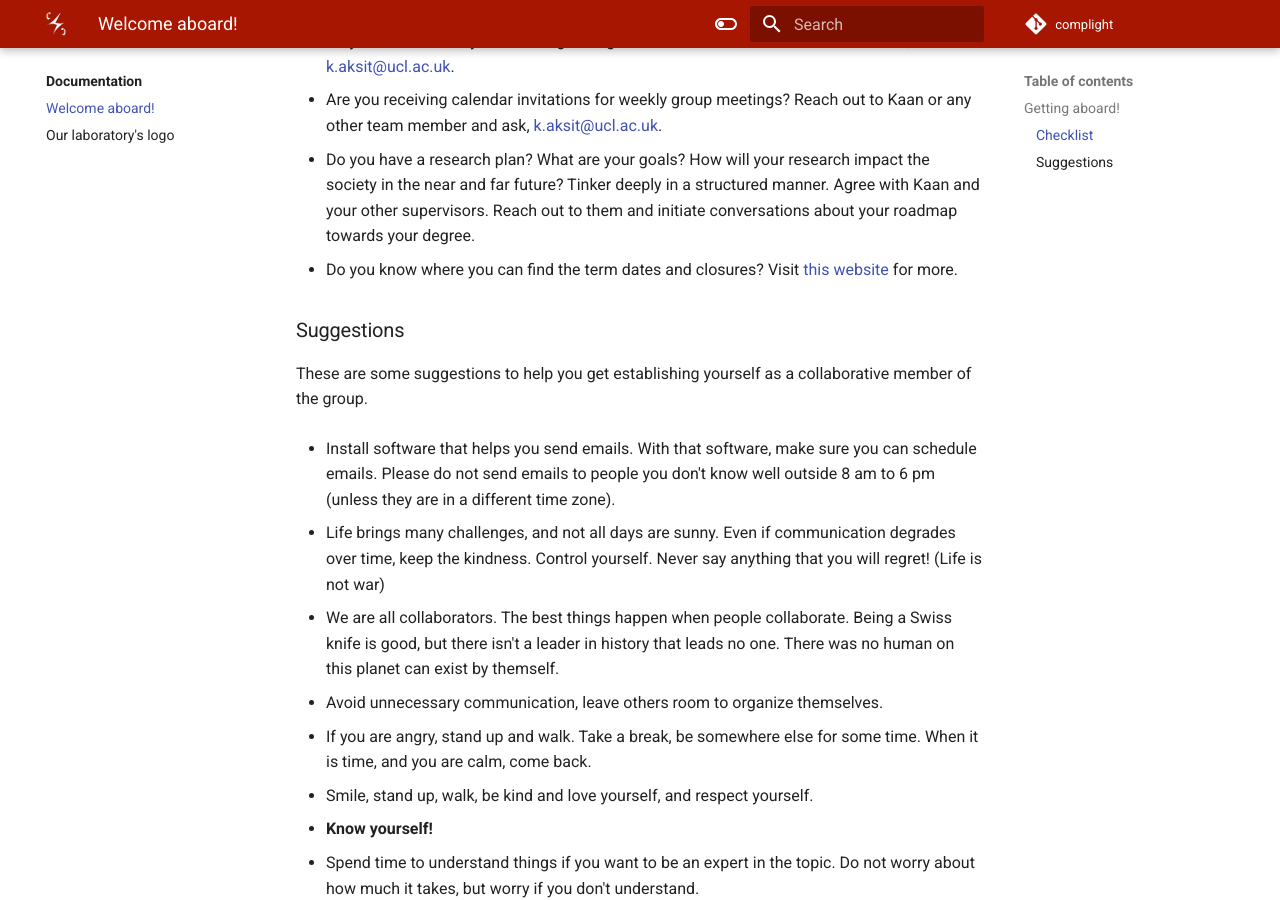
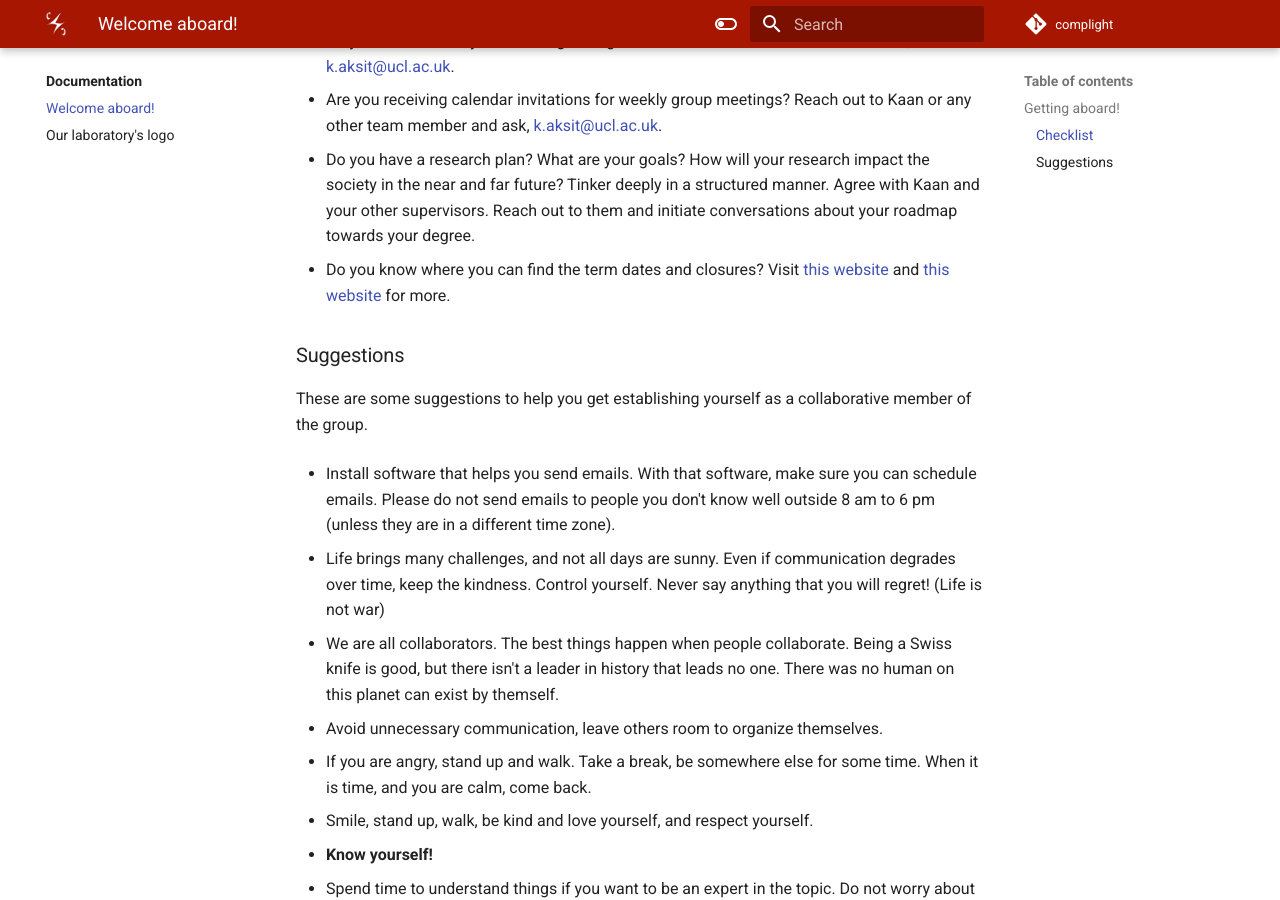
Before and after one commit to complight/complight.github.io, an MkDocs documentation site: the page built from docs/documentation/getting_started.md, in a window 1280 px wide and 900 px high, scrolled down 1870 px. Built offline with MkDocs 1.6.1 and Material for MkDocs 9.7.7, drawn with Linux system fonts in a browser that asks for light colours.

Commit message:
Updating documentation.

```diff
--- a/docs/documentation/getting_started.md
+++ b/docs/documentation/getting_started.md
@@ -45,7 +45,7 @@ In fact, as a member, please do not hesitate to suggest improvements and be the
 - Do you have a weekly 1:1 meeting arranged with Kaan? Reach out to Kaan and ask, [k.aksit@ucl.ac.uk](mailto:k.aksit@ucl.ac.uk).
 - Are you receiving calendar invitations for weekly group meetings? Reach out to Kaan or any other team member and ask, [k.aksit@ucl.ac.uk](mailto:k.aksit@ucl.ac.uk).
 - Do you have a research plan? What are your goals? How will your research impact the society in the near and far future? Tinker deeply in a structured manner. Agree with Kaan and your other supervisors. Reach out to them and initiate conversations about your roadmap towards your degree.
-- Do you know where you can find the term dates and closures? Visit [this website](https://www.ucl.ac.uk/students/life-ucl/term-dates-and-closures-2021-22) for more.
+- Do you know where you can find the term dates and closures? Visit [this website](https://www.ucl.ac.uk/students/life-ucl/term-dates-and-closures-2021-22) and [this website](https://www.ucl.ac.uk/estates/sites/estates/files/cal_term_times_2021_2022.pdf) for more.
 
 ### Suggestions
 These are some suggestions to help you get establishing yourself as a collaborative member of the group.
```
